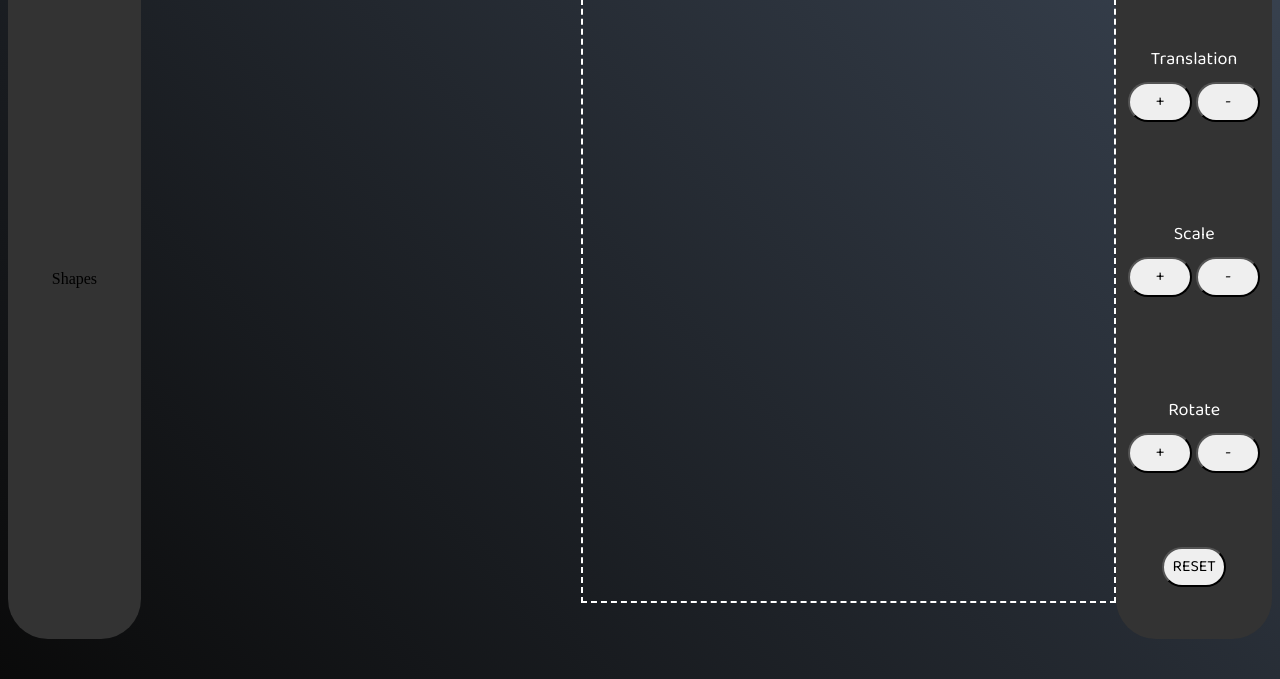
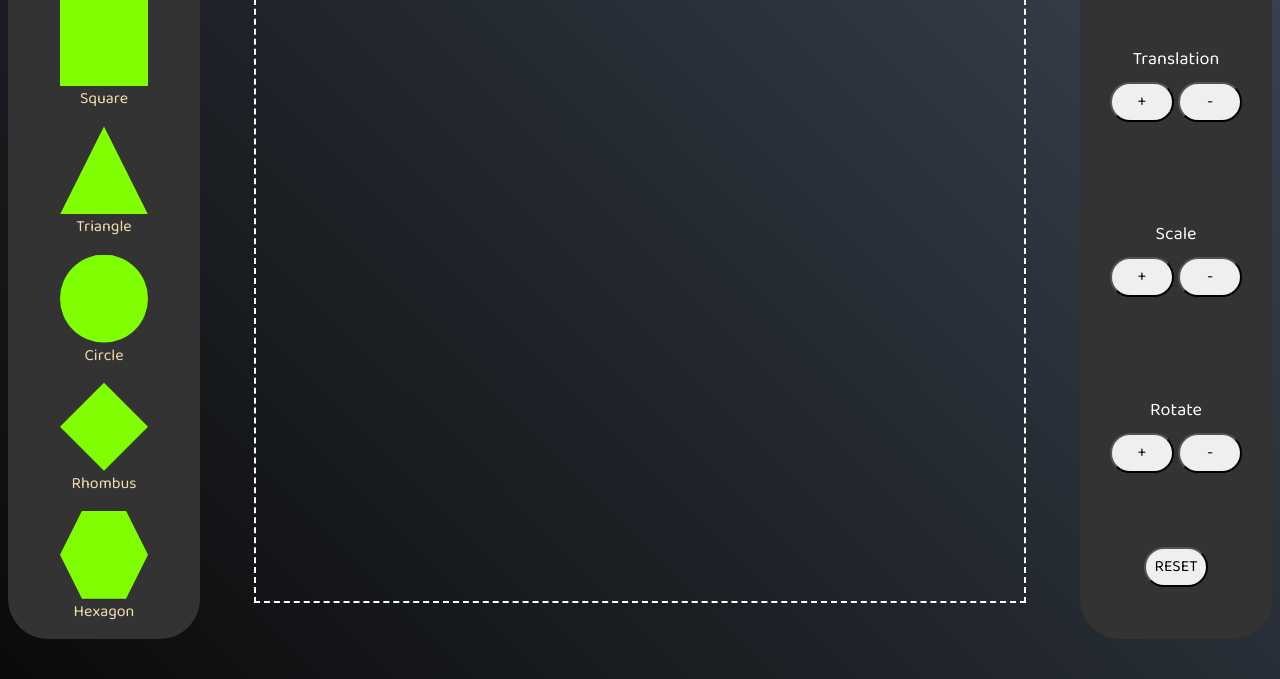
Before and after one commit to PUSHPENDER03/Transformation, a plain HTML site: page index.html in a window 1280 px wide. Shown: the part 121-800 px from the top of the page. Drawn offline with Linux system fonts and the light colour scheme.

Commit message:
Update index.html

```diff
--- a/index.html
+++ b/index.html
@@ -7,7 +7,7 @@
     <title>Transformation</title>
 </head>
 <body>
-    <div class="left"
+    <div class="left">
         <div class="text" ondrop="drop(event)" ondragover="allowDrop(event)">
             Shapes
         </div>
```
